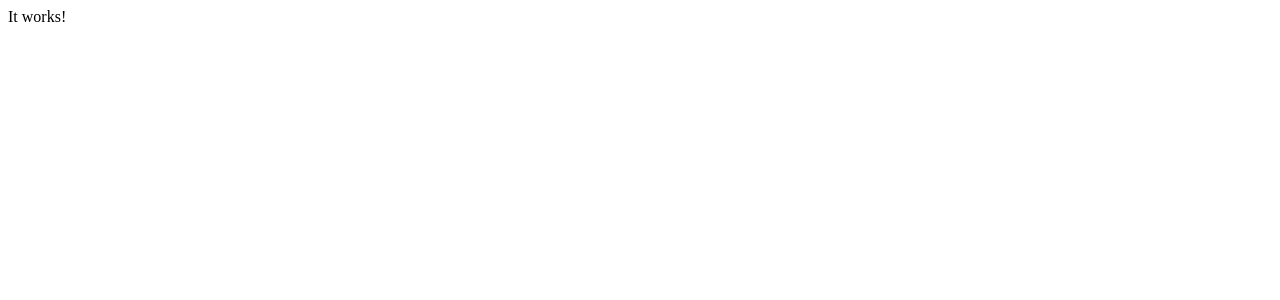
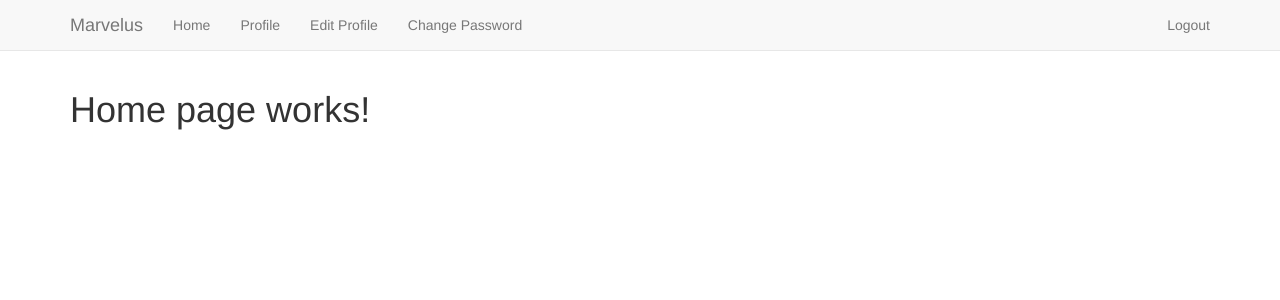
Before and after one commit to daktari01/django_tutorial, a Django app: page /home/ in a window 1280 px wide. Before the commit the part shown is almost empty. Shown: the top 300 px of the page. Run offline with Django 3.2, Linux system fonts and the light colour scheme; a user stored in the database is signed in; some libraries are stand-ins or nearby versions.

Commit message:
[session 43]: Create simple home page using class based views

```diff
--- a/accounts/templates/base.html
+++ b/accounts/templates/base.html
@@ -27,7 +27,7 @@
                 <div id="navbar" class="navbar-collapse collapse">
                     {% if user.is_authenticated %}
                     <ul class="nav navbar-nav">
-                        <li><a href="{% url 'accounts:accounts_home' %}">Home</a></li>
+                        <li><a href="{% url 'home:home' %}">Home</a></li>
                         <li><a href="{% url 'accounts:view_profile' %}">Profile</a></li>
                         <li><a href="{% url 'accounts:edit_profile' %}">Edit Profile</a></li>
                         <li><a href="{% url 'accounts:change_password' %}">Change Password</a></li>
--- /dev/null
+++ b/home/templates/home/home.html
@@ -0,0 +1,8 @@
+{% extends 'base.html' %}
+
+{% block head %}
+    <title>Home</title>
+{% endblock %}
+{% block body %}
+    <h1>Home page works!</h1>
+{% endblock %}
--- a/home/urls.py
+++ b/home/urls.py
@@ -1,7 +1,7 @@
 from django.conf.urls import url
-from . import views
+from home.views import HomeView
 
 
 urlpatterns = [
-    url(r'^$', views.home, name='home'),
+    url(r'^$', HomeView.as_view(), name='home'),
 ]
--- a/home/views.py
+++ b/home/views.py
@@ -1,7 +1,5 @@
-from django.shortcuts import render
-from django.http import HttpResponse
+from django.views.generic import TemplateView
 
 
-# Create your views here.
-def home(request):
-    return HttpResponse('It works!')
+class HomeView(TemplateView):
+    template_name = 'home/home.html'
```
